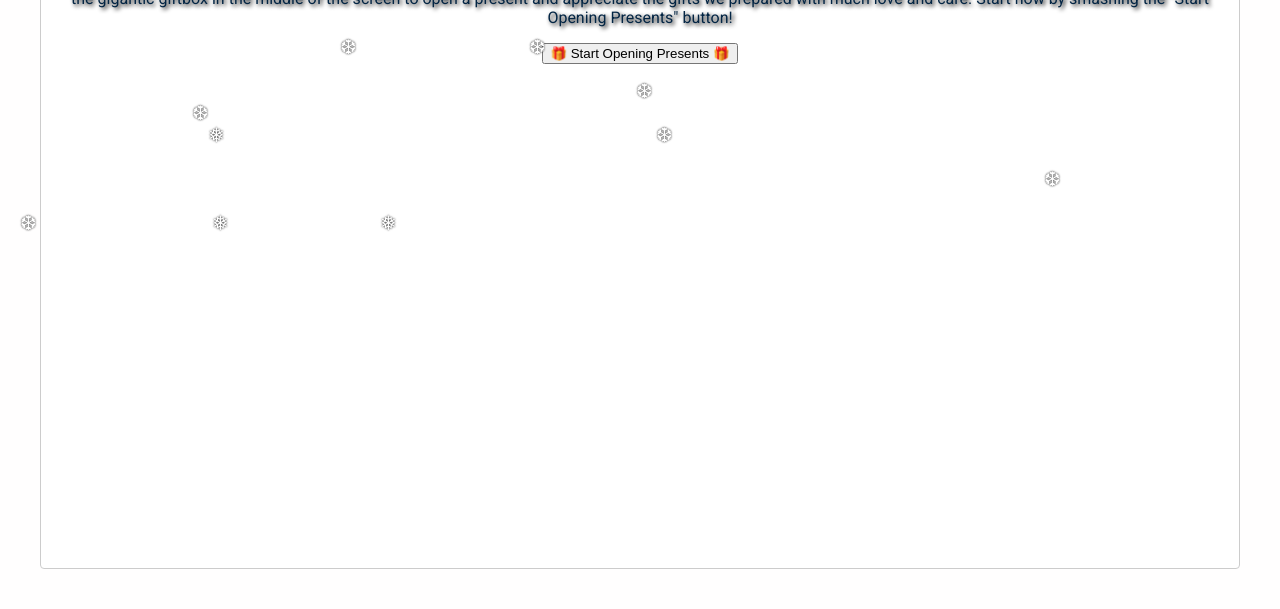
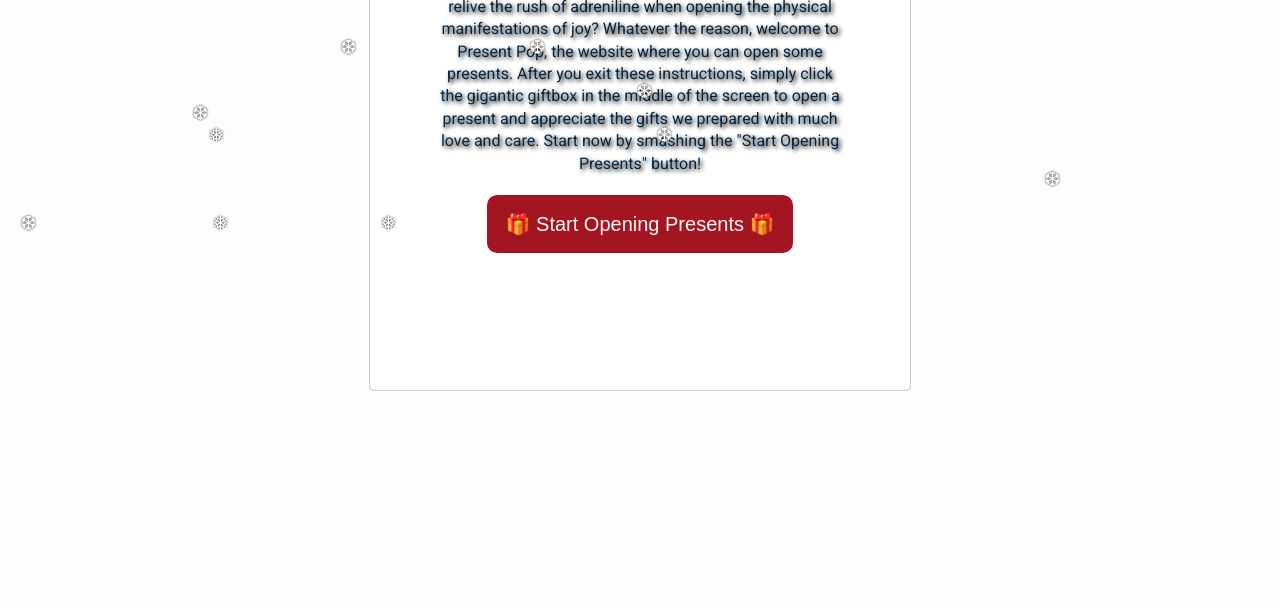
Before and after one commit to thekkathy/Present-Pop, a React app in the folder client/: page /openPresent in a window 1280 px wide. Shown: the part 191-800 px from the top of the page. Built offline with nearby package versions, Linux system fonts and the light colour scheme; no server answers.

Commit message:
editing modal css

```diff
--- a/client/src/components/CSS/Modal.css
+++ b/client/src/components/CSS/Modal.css
@@ -34,7 +34,7 @@
 .modalContent {
     background-color: #FCF7F8;
     margin: auto;
-    padding: 75px 40px 125px 40px;
+    /*padding: 75px 40px 125px 40px;*/
     border: 1px solid #888;
     width: 80%;
     color: #032544;
--- a/client/src/components/CSS/OpenPresent.css
+++ b/client/src/components/CSS/OpenPresent.css
@@ -152,6 +152,34 @@
     animation-delay:3s,3s
 }
 
+.ReactModal__Content--after-open {
+    position: 'fixed';
+    border-radius: 50px;
+    max-width: 500px;
+    max-height: 500px;
+    margin: 0 auto;
+    text-align: center;
+}
+
+.ReactModal__Overlay {
+    opacity: 0;
+    transition: opacity 2000ms ease-in-out;
+}
+
+.ReactModal__Overlay--after-open{
+    opacity: 1;
+}
+
+.ReactModal__Overlay--before-close{
+    opacity: 0;
+}
+
+#instructions {
+    margin: 0 auto;
+    width: 80%;
+    line-height: 1.4em;
+}
+
 #gift {
     max-width: 300px;
     max-height: 300px;
--- a/client/src/components/CSS/Present.css
+++ b/client/src/components/CSS/Present.css
@@ -53,7 +53,7 @@
 #goBack {
     margin-top: 20px;
     overflow: hidden;
-    width: 25%;
+    max-width: 350px;
     background-color:#A31621;
     line-height: 1.2em;
     font-size: 20px;
@@ -64,6 +64,7 @@
     text-align: center;
     border-radius: 10px;
     text-shadow: none;
+    border-color: rgb(0, 0, 0, 0);
 }
 
 #goBack span {
--- a/client/src/components/CSS/ToggleMode.css
+++ b/client/src/components/CSS/ToggleMode.css
@@ -65,10 +65,11 @@
 
  .dark {
     background-color:#032544;
-    color: snow;
+    color: #FCF7F8;
+
 }
 
 .light {
-    background-color:snow;
+    background-color:#FCF7F8;
     color:#032544
 }
--- a/client/src/components/OpenPresent.js
+++ b/client/src/components/OpenPresent.js
@@ -63,9 +63,11 @@
                         >
                             <h1 id="instructionTitle">Welcome to Present Pop!</h1>
                             <p id="instructions"> {instructions} </p>
-                            <button onClick={this.handleCloseModal}>
-                                🎁 Start Opening Presents 🎁
-                        </button>
+                            <button id="goBack" onClick={this.handleCloseModal}>
+                                <span>
+                                    🎁 Start Opening Presents 🎁
+                                </span>
+                            </button>
                         </ReactModal>
                     </div>
                 }
```
